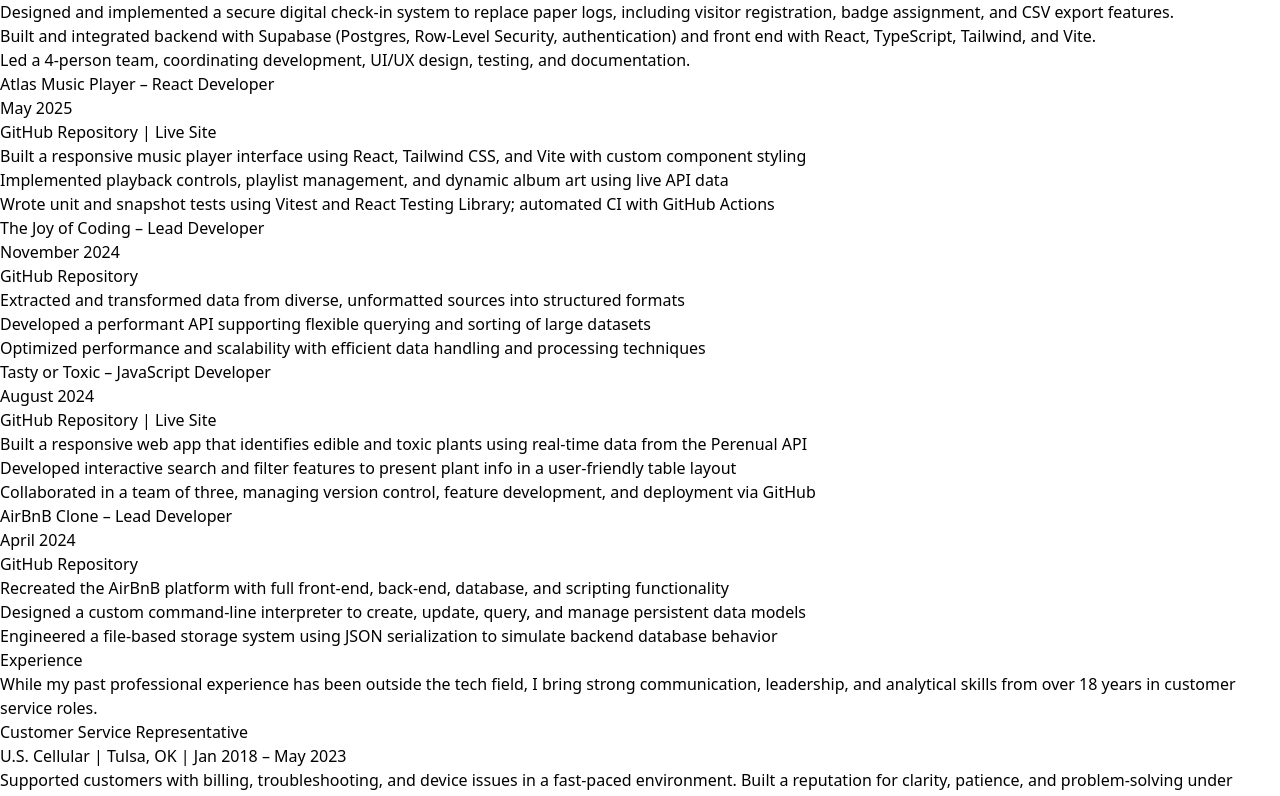
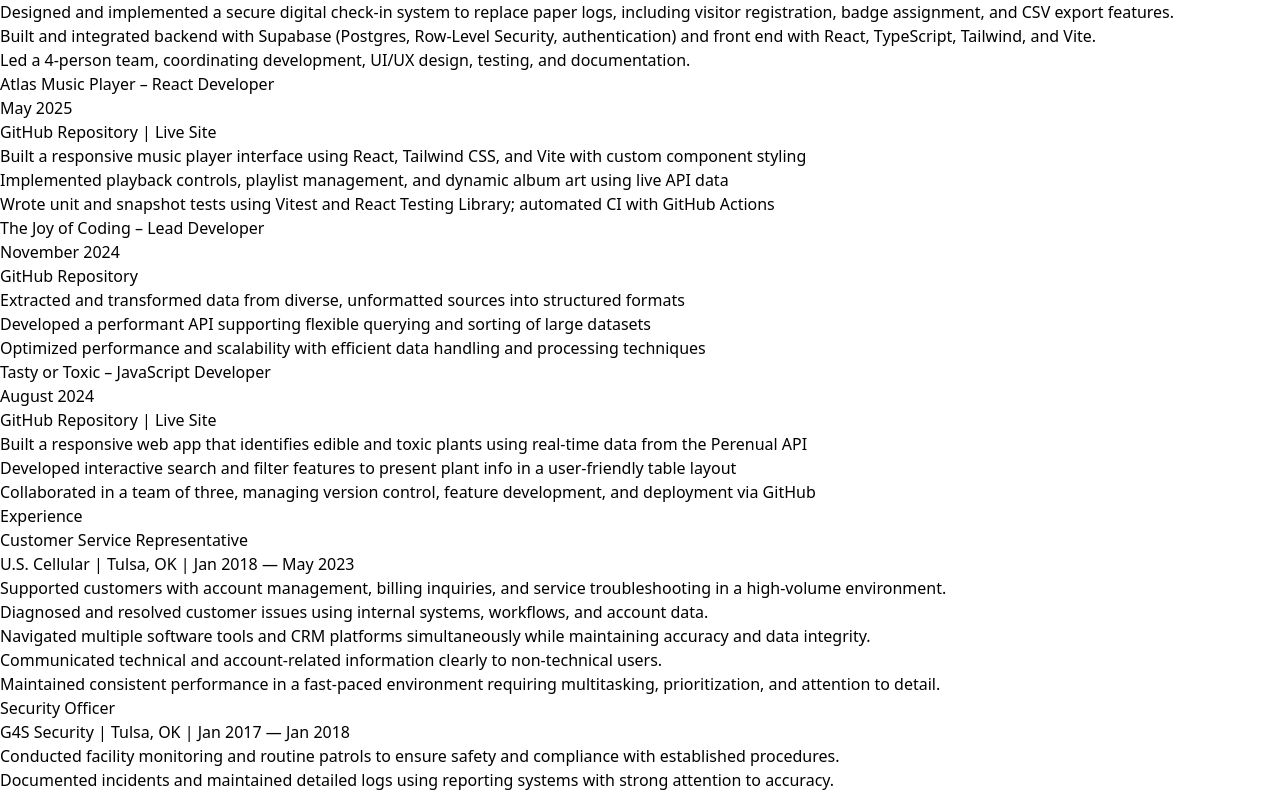
Before and after one commit to jessebrumley/hire, a React (Vite) app: page / in a window 1280 px wide. Shown: the part 2000-2796 px from the top of the page. Built offline with nearby package versions, Linux system fonts and the light colour scheme.

Commit message:
updated role descriptions

```diff
--- a/src/components/About.tsx
+++ b/src/components/About.tsx
@@ -8,7 +8,7 @@
                 <div className="flex-1">
                     <h2 className="text-2xl font-bold mb-4">About Me</h2>
                     <p>
-                        Full-stack web developer with a background in customer service and 18+ years of professional communication and problem-solving experience. Experienced building user-focused applications using JavaScript, TypeScript, React, APIs, and relational databases, including deploying production-ready applications. Known for writing clean, functional code, learning quickly, and contributing effectively to collaborative team projects.
+                        Full-stack web developer with a background in customer service and 10+ years of professional communication and problem-solving experience. Experienced building user-focused applications using JavaScript, TypeScript, React, APIs, and relational databases, including deploying production-ready applications. Known for writing clean, functional code, learning quickly, and contributing effectively to collaborative team projects.
                     </p>
                 </div>
 
--- a/src/components/Experience.tsx
+++ b/src/components/Experience.tsx
@@ -4,38 +4,109 @@
     return (
         <section className="bg-white py-10">
             <div className="max-w-4xl mx-auto bg-white border shadow-md rounded-2xl p-6 text-black">
-                <h2 className="text-2xl font-bold mb-4">Experience</h2>
-                <p className="mb-6">
-                    While my past professional experience has been outside the tech field, I bring strong communication, leadership, and analytical skills from over 18 years in customer service roles.
-                </p>
+                <h2 className="text-2xl font-bold mb-6">Experience</h2>
 
-                <div className="mb-4">
-                    <h3 className="text-lg font-semibold">Customer Service Representative</h3>
-                    <p className="text-sm italic">U.S. Cellular | Tulsa, OK | Jan 2018 – May 2023</p>
-                    <p>Supported customers with billing, troubleshooting, and device issues in a fast-paced environment. Built a reputation for clarity, patience, and problem-solving under pressure.</p>
+                <div className="mb-8">
+                    <h3 className="text-lg font-semibold">
+                        Customer Service Representative
+                    </h3>
+
+                    <p className="text-sm italic mb-3">
+                        U.S. Cellular | Tulsa, OK | Jan 2018 — May 2023
+                    </p>
+
+                    <ul className="list-disc ml-6 space-y-2">
+                        <li>
+                            Supported customers with account management,
+                            billing inquiries, and service troubleshooting in a
+                            high-volume environment.
+                        </li>
+                        <li>
+                            Diagnosed and resolved customer issues using internal
+                            systems, workflows, and account data.
+                        </li>
+                        <li>
+                            Navigated multiple software tools and CRM platforms
+                            simultaneously while maintaining accuracy and data
+                            integrity.
+                        </li>
+                        <li>
+                            Communicated technical and account-related
+                            information clearly to non-technical users.
+                        </li>
+                        <li>
+                            Maintained consistent performance in a fast-paced
+                            environment requiring multitasking, prioritization,
+                            and attention to detail.
+                        </li>
+                    </ul>
                 </div>
 
-                <div className="mb-4">
-                    <h3 className="text-lg font-semibold">Security Officer</h3>
-                    <p className="text-sm italic">G4S Security | Tulsa, OK | Jan 2017 – Jan 2018</p>
-                    <p>Monitored premises, handled incident reports, and maintained detailed communication logs. Demonstrated responsibility, attention to detail, and clear reporting.</p>
+                <div className="mb-8">
+                    <h3 className="text-lg font-semibold">
+                        Security Officer
+                    </h3>
+
+                    <p className="text-sm italic mb-3">
+                        G4S Security | Tulsa, OK | Jan 2017 — Jan 2018
+                    </p>
+
+                    <ul className="list-disc ml-6 space-y-2">
+                        <li>
+                            Conducted facility monitoring and routine patrols to
+                            ensure safety and compliance with established
+                            procedures.
+                        </li>
+                        <li>
+                            Documented incidents and maintained detailed logs
+                            using reporting systems with strong attention to
+                            accuracy.
+                        </li>
+                        <li>
+                            Responded to incidents and escalations using
+                            structured procedures and sound judgment under
+                            pressure.
+                        </li>
+                        <li>
+                            Communicated effectively with staff, visitors, and
+                            emergency personnel during routine operations and
+                            incidents.
+                        </li>
+                        <li>
+                            Demonstrated reliability, situational awareness, and
+                            independent decision-making in a high-responsibility
+                            role.
+                        </li>
+                    </ul>
                 </div>
 
-                <div className="mb-6">
+                <div className="mb-8">
                     <h3 className="text-lg font-semibold">
-                        Earlier Experience
+                        Customer Service & Support Roles
                     </h3>
 
-                    <p className="text-sm italic mb-2">
-                        July 2005 – January 2017
+                    <p className="text-sm italic mb-3">
+                        Alorica | Dish Network | West Corporation | Tulsa, OK
                     </p>
 
-                    <ul className="list-disc ml-6">
-                        <li>Dish Network – Technical Support</li>
-                        <li>West Corporation – Customer Support</li>
-                        <li>Kohl’s – Customer Service & Sales Associate</li>
-                        <li>Walgreens – Customer Service & Sales Associate</li>
-                        <li>Alorica – Customer Service Representative</li>
+                    <ul className="list-disc ml-6 space-y-2">
+                        <li>
+                            Provided customer support across telecom, retail,
+                            and service environments, handling billing, account
+                            issues, and general inquiries.
+                        </li>
+                        <li>
+                            Used internal software systems and ticketing tools to
+                            document interactions and resolve customer concerns.
+                        </li>
+                        <li>
+                            Troubleshot service issues and followed structured
+                            procedures to ensure consistent resolution.
+                        </li>
+                        <li>
+                            Maintained high levels of communication quality,
+                            professionalism, and customer satisfaction.
+                        </li>
                     </ul>
                 </div>
 
--- a/src/components/Projects.tsx
+++ b/src/components/Projects.tsx
@@ -73,20 +73,6 @@
                         <li>Collaborated in a team of three, managing version control, feature development, and deployment via GitHub</li>
                     </ul>
                 </div>
-
-                {/* AirBnB Clone */}
-                <div>
-                    <h3 className="text-lg font-semibold">AirBnB Clone – Lead Developer</h3>
-                    <p className="text-sm text-gray-600 mb-1">April 2024</p>
-                    <a href="https://github.com/jessebrumley/atlas-AirBnB_clone_v4" className="text-blue-600 underline" target="_blank">
-                        GitHub Repository
-                    </a>
-                    <ul className="list-disc list-inside mt-2 space-y-1">
-                        <li>Recreated the AirBnB platform with full front-end, back-end, database, and scripting functionality</li>
-                        <li>Designed a custom command-line interpreter to create, update, query, and manage persistent data models</li>
-                        <li>Engineered a file-based storage system using JSON serialization to simulate backend database behavior</li>
-                    </ul>
-                </div>
             </div>
         </section>
     );
```
